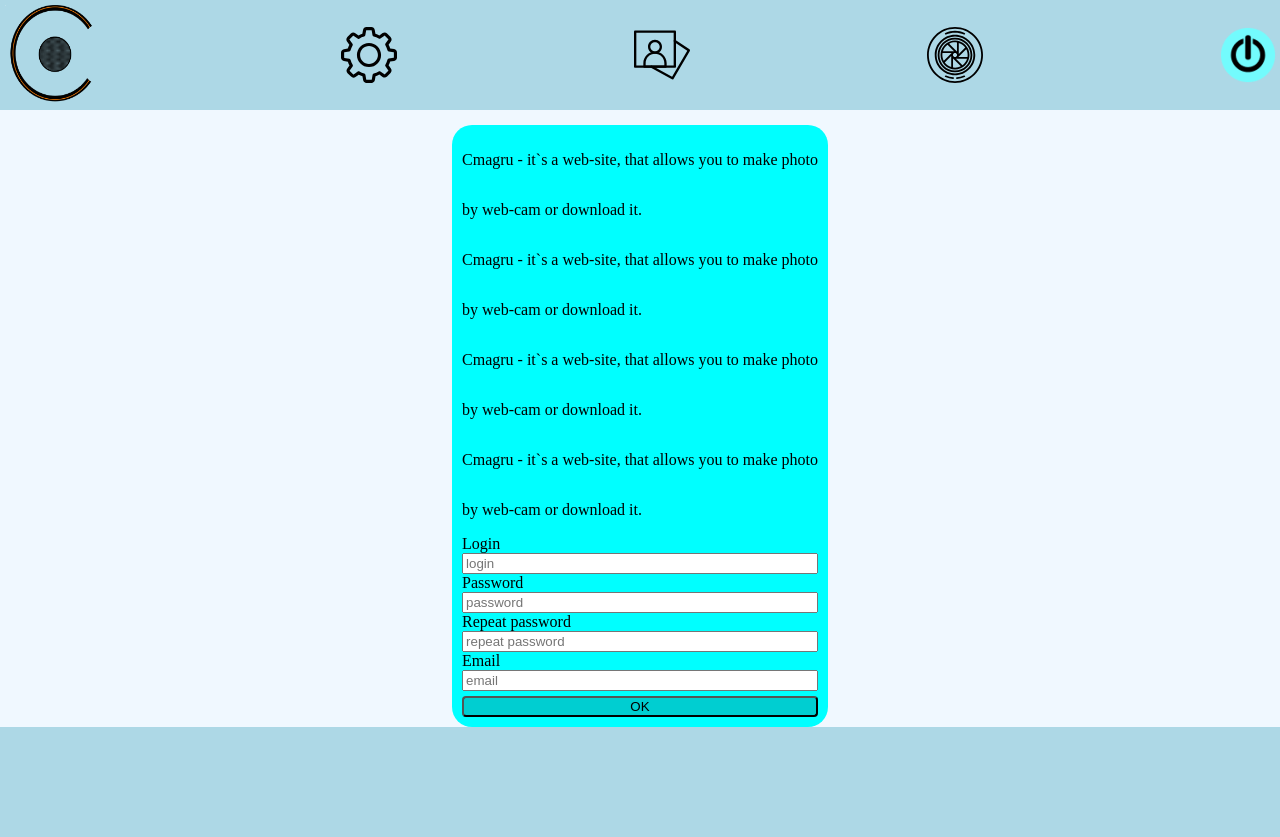
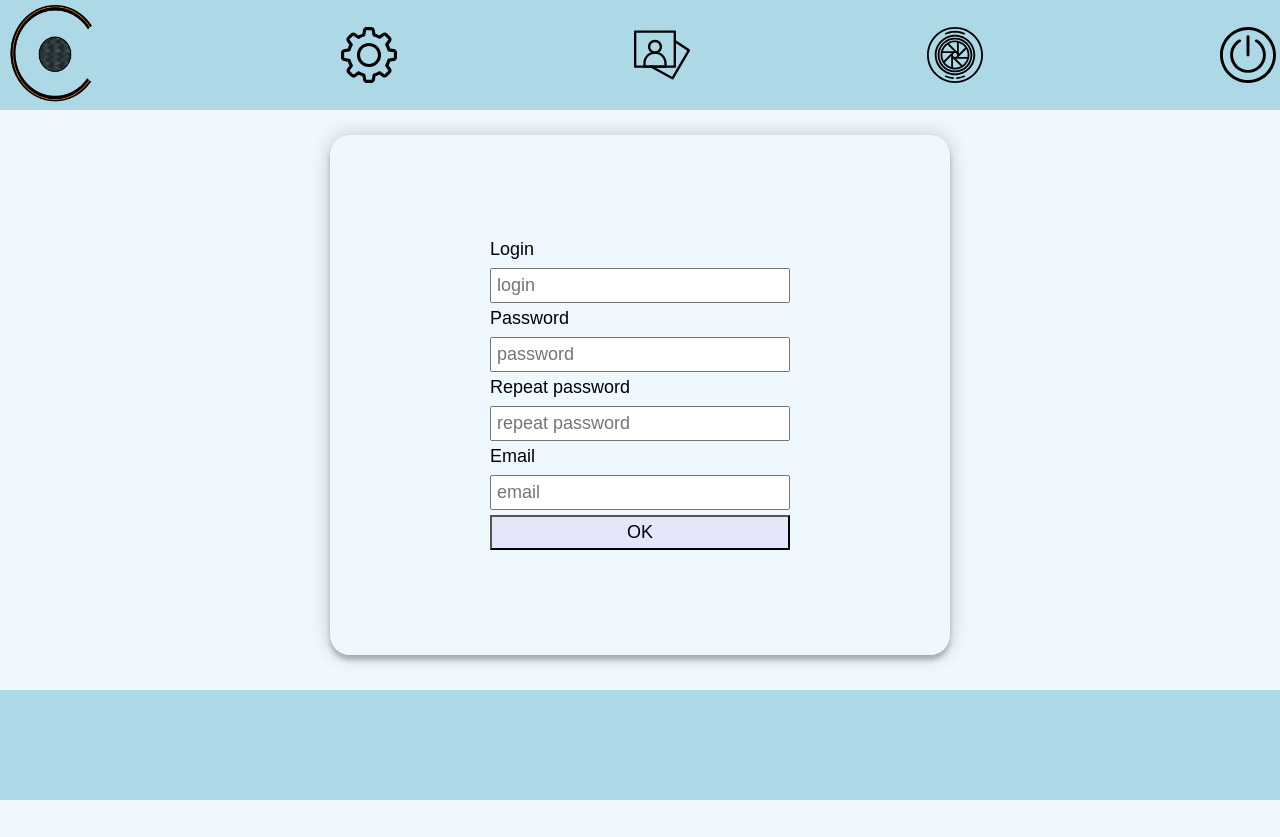
Before and after one commit to tqwqt/Camagru, a PHP site: page /main/views/main/main.php in a window 1280 px wide. After the commit the page ends 800 px from the top, so only its background shows below. Run offline with PHP 8.4, Linux system fonts and the light colour scheme; some libraries are stand-ins or nearby versions.

Commit message:
ann inherits

```diff
--- a/controllers/MainController.php
+++ b/controllers/MainController.php
@@ -52,7 +52,7 @@ class MainController
     {
         $login = '';
         $password = '';
-        echo 'Login';
+        //echo 'Login';
         if (isset($_POST['btnlogin']))
         {
             $login = $_POST['login'];
--- a/css/main.css
+++ b/css/main.css
@@ -15,18 +15,49 @@
 }
 #main_about{
     display: flex;
-    background-color: aqua;
+    background-color: aliceblue;
     border-radius: 20px;
+    /* align-self: center; */
     flex-direction: column;
+    box-shadow: 0 0 20px 0 rgba(0, 0, 0, 0.2), 0 5px 5px 0 rgba(0, 0, 0, 0.24);
     padding: 10px 10px 10px 10px;
+    margin-bottom: 10px;
+    margin-top: 10px;
+    height: 500px;
+    width: 600px;
+    justify-content: center;
 }
 #form_main{
     display: flex;
     flex-direction:column;
+    align-self: center;
+    width: 300px;
 }
 .btn{
-    background-color: darkturquoise;
-    border-radius: 4px;
-    margin-top: 5px;
+    background-color: lavender;
+    /* margin-top: 5px; */
+    font-family: sans-serif;
+    font-size: large;
+    margin: 5px 0px 5px 0px;
+    padding: 5px;
+    /* box-shadow: 0 0 20px 0 rgba(40, 109, 19, 0.2), 0 5px 5px 0 rgba(0, 0, 0, 0.24); */
+    border-radius: 0px;
 
 }
+
+.btn:hover{
+    background-color: #e6e6fa2b;
+}
+
+.input{
+    padding: 5px;
+    margin: -5px 0px 0px 0px;
+    font-family: sans-serif;
+    font-size: large;
+}
+
+.textLogin{
+    font-family: sans-serif;
+    font-size: large;
+    margin: 5px 0px -5px 0px;
+}
--- a/css/ps.css
+++ b/css/ps.css
@@ -55,7 +55,7 @@
 }
 
 #canvasDiv{
-    display: flex;
+    border: 1px solid lavender;
     /*width: 30%;*/
 }
 #canvas{
@@ -73,6 +73,7 @@
     /*position: relative;*/
     width: 5vh;
     box-sizing: inherit;
+    border-top: 1px solid;
 
     /*resize: both;*/
     /*overflow: hidden;*/
--- a/footNhead/header.php
+++ b/footNhead/header.php
@@ -7,6 +7,6 @@
         <img id="cabinetIcon" src="../resources/settings.svg" onclick="cabinet()">
         <img id="cabinetIcon" src="../resources/gallery.svg" onclick="gallery()">
         <img id="makePhotoIcon" src="../resources/camera-lens.svg" onclick="toMakePhotoPage()">
-        <img id="logoutIcon" src="../resources/iconLogout.png" onclick="logOut()">
+        <img id="logoutIcon" src="../resources/iconLogout.svg" onclick="logOut()">
     </div>
 </header>
--- a/views/main/main.php
+++ b/views/main/main.php
@@ -14,14 +14,14 @@
 <div id="main"  >
 
     <div id="main_about">
-        <p>Cmagru - it`s a web-site, that allows you to make photo</p>
-        <p>by web-cam or download it.</p>
-        <p>Cmagru - it`s a web-site, that allows you to make photo</p>
-        <p>by web-cam or download it.</p>
-        <p>Cmagru - it`s a web-site, that allows you to make photo</p>
-        <p>by web-cam or download it.</p>
-        <p>Cmagru - it`s a web-site, that allows you to make photo</p>
-        <p>by web-cam or download it.</p>
+<!--        <p>Cmagru - it`s a web-site, that allows you to make photo</p>-->
+<!--        <p>by web-cam or download it.</p>-->
+<!--        <p>Cmagru - it`s a web-site, that allows you to make photo</p>-->
+<!--        <p>by web-cam or download it.</p>-->
+<!--        <p>Cmagru - it`s a web-site, that allows you to make photo</p>-->
+<!--        <p>by web-cam or download it.</p>-->
+<!--        <p>Cmagru - it`s a web-site, that allows you to make photo</p>-->
+<!--        <p>by web-cam or download it.</p>-->
         <?php if(isset($errors)):?>
             <ul>
                 <?php foreach ($errors as $error): ?>
@@ -30,10 +30,10 @@
             </ul>
         <?php endif;?>
         <form id="form_main" method="post" name="" action="#">
-           Login<br><input  name="login" value="" placeholder="login">
-           Password<br><input name="password" type="password" value="" placeholder="password">
-           Repeat password<br><input type="password" name="repeat_password" placeholder="repeat password">
-           Email<br><input type="email" name="email" placeholder="email">
+            <p class="textLogin">Login</p><br><input   class="input" name="login" value="" placeholder="login">
+            <p class="textLogin">Password</p><br><input class="input" name="password" type="password" value="" placeholder="password">
+            <p class="textLogin">Repeat password</p><br><input class="input" type="password" name="repeat_password" placeholder="repeat password">
+            <p class="textLogin">Email</p><br><input type="email" class="input" name="email" placeholder="email">
             <input class="btn" type="submit" name="submitReg" value="OK">
         </form>
     </div>
--- a/views/photoStudio/photoStudio.php
+++ b/views/photoStudio/photoStudio.php
@@ -31,14 +31,14 @@
 <!--                </div>-->
             </div>
         </div>
-        <div id="canvasDiv">
+        <div id="canvasDiv" style="display: none">
             <canvas id="canvas">
 
             </canvas>
         </div>
     </div>
-    <button id="makePhoto" onclick="makePhoto(id)">Make photo!</button>
-    <button id="savePhoto" onclick="savePhoto(id)">Save this photo!</button>
+    <button id="makePhoto" class="btn" style="display: none" onclick="makePhoto(id)">Make photo!</button>
+    <button id="savePhoto" class="btn" style="display: none" onclick="savePhoto(id)">Save this photo!</button>
 </div>
 <?php require ROOT.'/footNhead/footer.php';?>
 <script src="../../js/main.js"></script>
```
Also changed, not shown: views/main/login.php (+10 -10 lines), resources/OldiconLogout.png (added), resources/iconLogout.svg (added), resources/oldiconLogout.svg (added), resources/users_photo/ph_07_20_2018_19_12_19_qwerty18.png (added), resources/users_photo/ph_07_20_2018_19_33_07_qwerty18.png (added), 1 other file.
